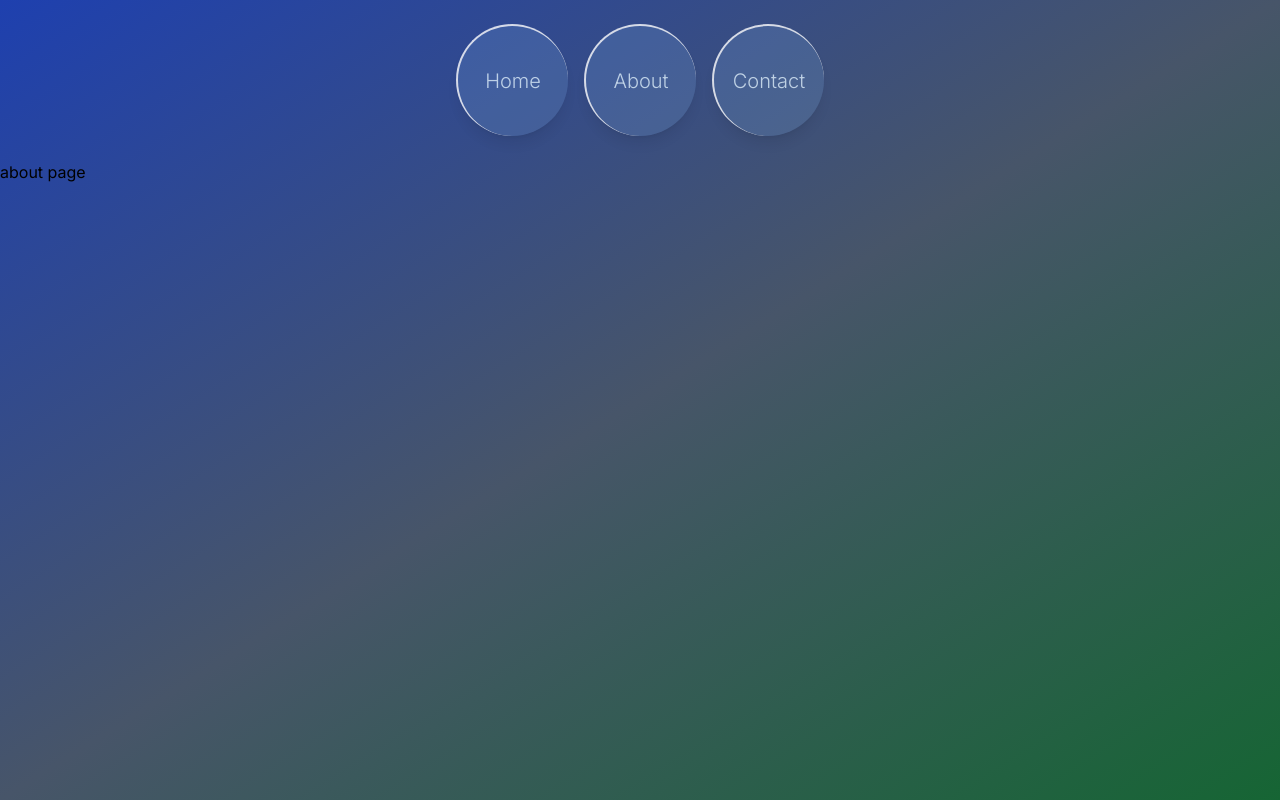
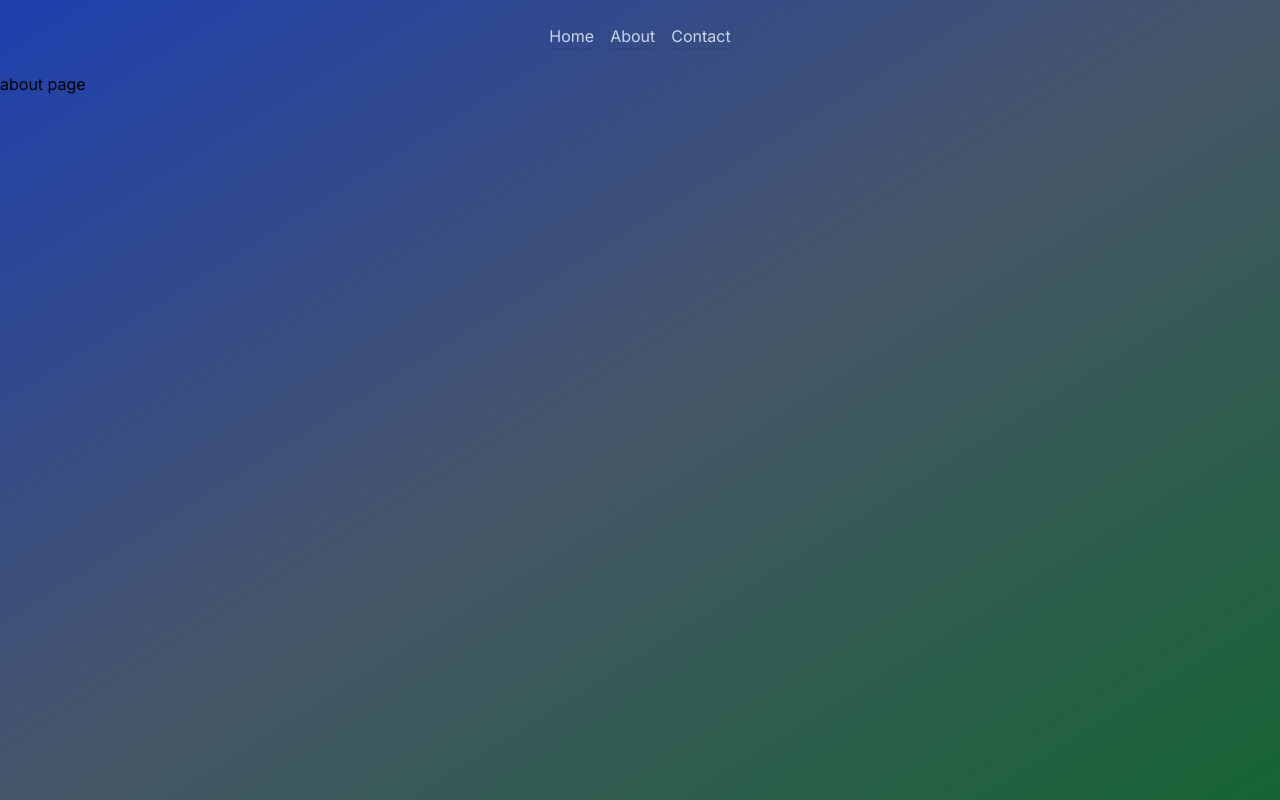
Before and after one commit to JMichaelLima/eggsly, a Next.js app: page /about in a window 1280 px wide. Built offline with nearby package versions, Linux system fonts and the light colour scheme; no server answers; what aws-amplify would draw is missing.

Commit message:
nav styling, new pages added to test

```diff
--- a/components/nav.tsx
+++ b/components/nav.tsx
@@ -36,7 +36,7 @@ const Nav: React.FC = () => {
             >
               <Link
                 href={link.linkUrl}
-                className="bg-blue-300 bg-opacity-20 border-t-2 border-l-2 border-white hover:shadow-2xl text-sky-100 font-light sm:text-xl rounded-full w-20 h-20 sm:w-28 sm:h-28 shadow-lg cursor-pointer flex justify-center items-center"
+                className="text-sky-50 shadow cursor-pointer flex justify-center items-center"
               >
                 {link.linkText}
               </Link>
```
Also changed, not shown: 1 other file (tests, documents, lock files or other folders).
